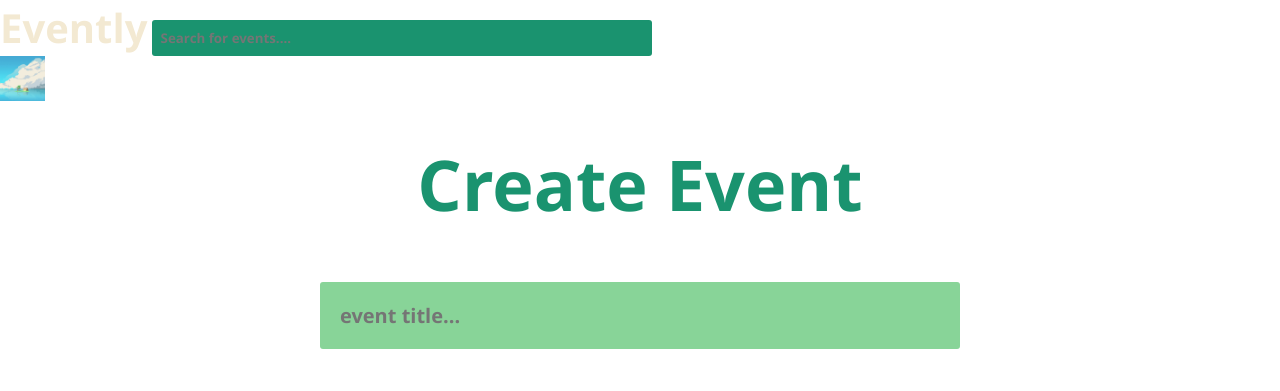
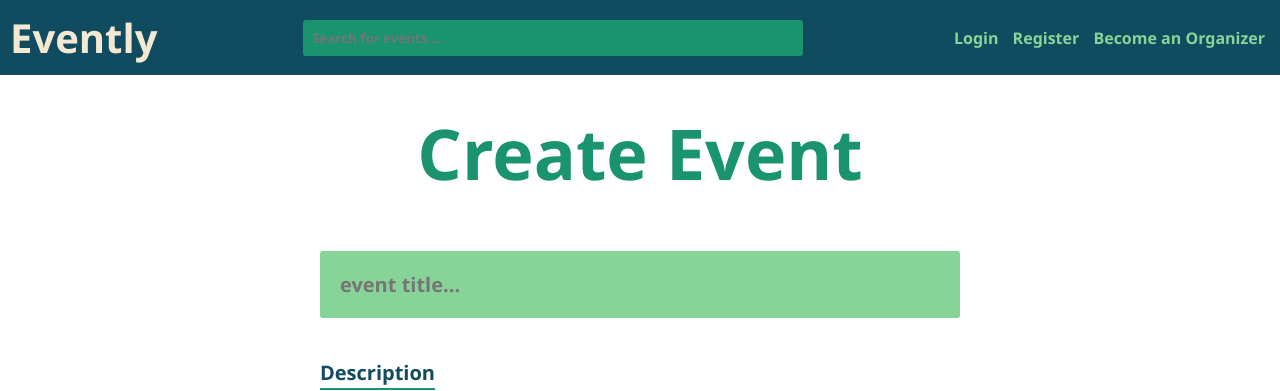
Before and after one commit to damilolarandolph/evently, a PHP site: page /add-event.php in a window 1280 px wide. Shown: the top 391 px of the page. Run offline with PHP 8.4, Linux system fonts and the light colour scheme; some libraries are stand-ins or nearby versions.

Commit message:
refactored css

```diff
--- a/src/partials/navbar.php
+++ b/src/partials/navbar.php
@@ -1,20 +1,20 @@
-<nav>
+<nav class="head-nav">
     <h2>Evently</h2>
     <div class="search">
         <input placeholder="Search for events...." type="text" />
     </div>
     <div>
-        <!-- <div class="button-group">
+        <div class="button-group">
             <a title="Login as user or organizer" href="">Login</a>
             <a title="Register as a user" href="">Register</a>
             <a title="Join Evently as an organizer" href="">Become an Organizer</a>
-        </div> -->
-        <button class="avatar focus-popover-menu">
+        </div>
+        <!-- <button class="avatar focus-popover-menu">
             <img class="avatar-img" src="/assets/images/placeholder_avatar.jpg">
             <ul class="menu">
                 <li><a href="">Account</a></li>
                 <li><a href="">Logout</a></li>
             </ul>
-        </button>
+        </button> -->
     </div>
 </nav>
```
